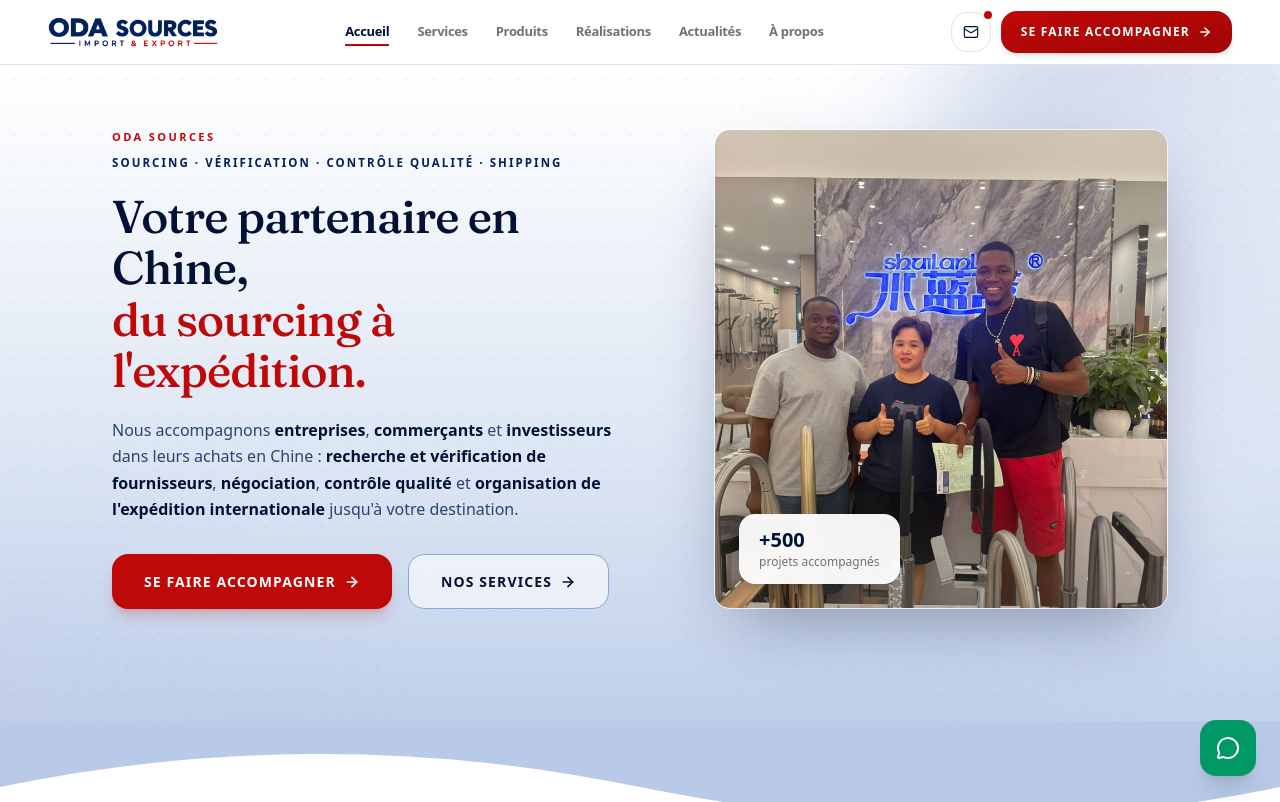
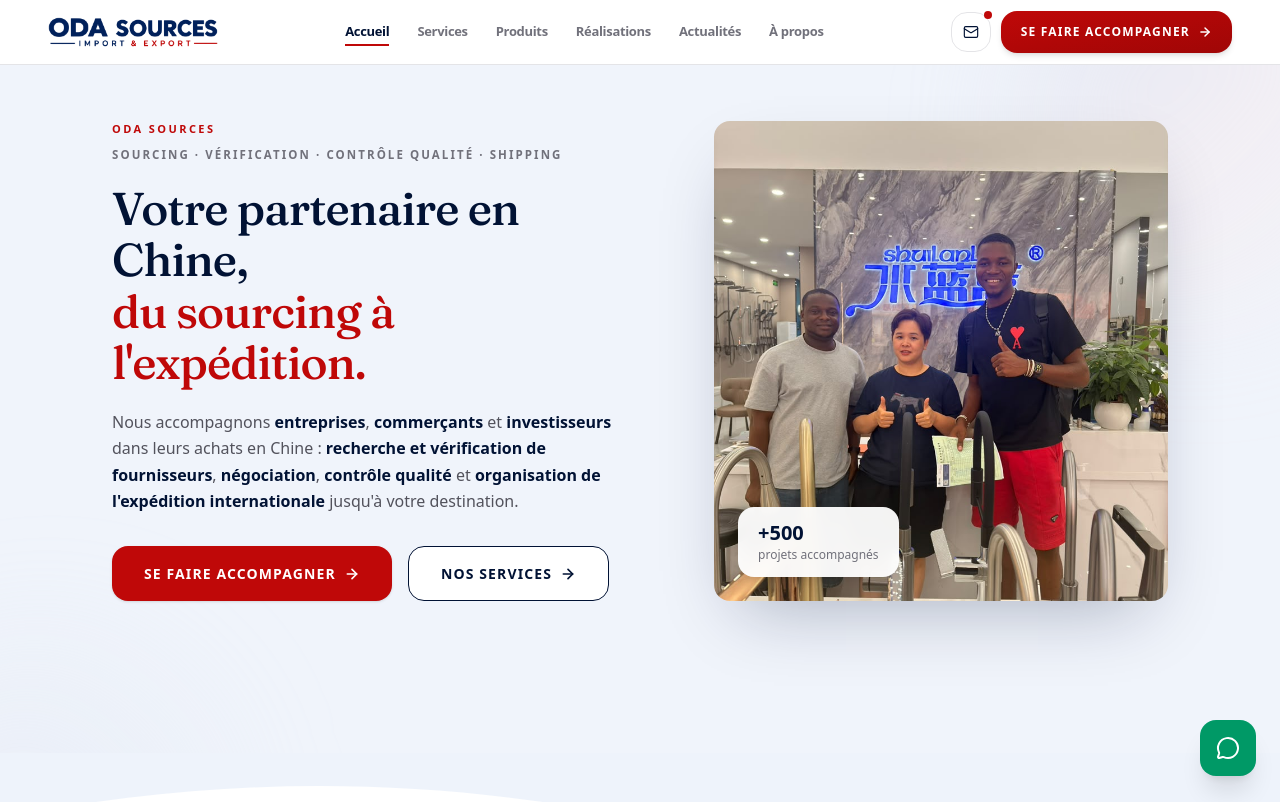
Before and after one commit to PATAWALA/ODA-EXPRESS, a Next.js app: page / in a window 1280 px wide. Shown: the top 802 px of the page. Built offline with nearby package versions, Linux system fonts and the light colour scheme; no server answers.

Commit message:
894 update

```diff
--- a/src/components/sections/Hero.tsx
+++ b/src/components/sections/Hero.tsx
@@ -30,49 +30,24 @@ export default function Hero() {
   }, []);
 
   return (
-    <section
-      className={`relative overflow-hidden bg-gradient-to-b from-white via-navy-100 to-navy-200 ${fraunces.variable}`}
-    >
-      {/* ============ DÉCOR DE FOND ============ */}
-
-      {/* Halo bleu intense en haut à droite */}
+    <section className={`relative overflow-hidden bg-navy-50 ${fraunces.variable}`}>
       <div
         aria-hidden
-        className="pointer-events-none absolute -right-40 -top-40 h-[500px] w-[500px] rounded-full bg-gradient-to-br from-navy-400/40 via-navy-300/25 to-transparent blur-3xl"
+        className="pointer-events-none absolute -right-32 -top-32 h-96 w-96 rounded-full bg-gradient-to-br from-navy-200/40 via-express-100/30 to-transparent blur-3xl"
+      />
+      <div
+        aria-hidden
+        className="pointer-events-none absolute -bottom-24 -left-24 h-80 w-80 rounded-full bg-gradient-to-tr from-express-100/40 via-navy-100/30 to-transparent blur-3xl"
       />
 
-      {/* Halo rouge subtil en bas à gauche (touche express) */}
-      <div
-        aria-hidden
-        className="pointer-events-none absolute -bottom-32 -left-32 h-[420px] w-[420px] rounded-full bg-gradient-to-tr from-express-300/40 via-navy-200/30 to-transparent blur-3xl"
-      />
-
-      {/* Halo bleu moyen au centre-bas (pour renforcer le contraste près de la vague) */}
-      <div
-        aria-hidden
-        className="pointer-events-none absolute bottom-0 left-1/2 h-64 w-[900px] -translate-x-1/2 translate-y-1/4 rounded-full bg-gradient-to-t from-navy-300/50 via-navy-200/30 to-transparent blur-3xl"
-      />
-
-      {/* Motif de points discret */}
-      <div
-        aria-hidden
-        className="pointer-events-none absolute inset-0 opacity-[0.05]"
-        style={{
-          backgroundImage:
-            "radial-gradient(circle, #01215b 1px, transparent 1px)",
-          backgroundSize: "28px 28px",
-        }}
-      />
-
-      {/* ============ CONTENU ============ */}
-      <div className="relative mx-auto w-full max-w-[1440px] px-8 pb-8 sm:px-12 sm:pb-10 lg:px-20 lg:pb-12 xl:px-28">
-        <div className="grid gap-10 py-10 sm:py-12 lg:grid-cols-[1.15fr_1fr] lg:items-stretch lg:gap-20 lg:py-16">
+      <div className="relative mx-auto w-full max-w-[1440px] px-8 pb-16 sm:px-12 sm:pb-20 lg:px-20 lg:pb-24 xl:px-28">
+        <div className="grid gap-10 py-10 sm:py-12 lg:grid-cols-[1.15fr_1fr] lg:items-stretch lg:gap-20 lg:py-14">
           {/* Colonne texte */}
           <div className="order-1 flex flex-col justify-center">
             <p className="text-[11px] font-bold uppercase tracking-[0.22em] text-express-600">
               ODA SOURCES
             </p>
-            <p className="mt-2 text-[11px] font-bold uppercase tracking-[0.18em] text-navy-700 sm:text-[11.5px]">
+            <p className="mt-2 text-[11px] font-bold uppercase tracking-[0.18em] text-zinc-500 sm:text-[11.5px]">
               Sourcing · Vérification · Contrôle qualité · Shipping
             </p>
 
@@ -90,7 +65,7 @@ export default function Hero() {
               </span>
             </h1>
 
-            <p className="mt-5 max-w-2xl text-[15px] leading-[1.65] text-navy-800/80 sm:text-[16px]">
+            <p className="mt-5 max-w-2xl text-[15px] leading-[1.65] text-zinc-600 sm:text-[16px]">
               Nous accompagnons{" "}
               <span className="font-semibold text-navy-900">entreprises</span>,{" "}
               <span className="font-semibold text-navy-900">commerçants</span>{" "}
@@ -118,7 +93,7 @@ export default function Hero() {
                   href="/contact"
                   variant="primary"
                   size="lg"
-                  className="group shadow-lg shadow-express-600/20"
+                  className="group"
                 >
                   Se faire accompagner
                   <ArrowRight
@@ -131,7 +106,7 @@ export default function Hero() {
                   href="/services"
                   variant="outline"
                   size="lg"
-                  className="group border-navy-300 bg-white/60 backdrop-blur-sm"
+                  className="group"
                 >
                   Nos services
                   <ArrowRight
@@ -145,7 +120,7 @@ export default function Hero() {
 
           {/* Colonne image */}
           <div className="relative order-2">
-            <div className="relative h-full min-h-[380px] overflow-hidden rounded-2xl border border-white/60 shadow-[0_30px_70px_-25px_rgba(1,18,52,0.4)]">
+            <div className="relative h-full min-h-[380px] overflow-hidden rounded-2xl shadow-[0_30px_70px_-25px_rgba(1,18,52,0.3)]">
               {IMAGES.map((src, index) => (
                 // eslint-disable-next-line @next/next/no-img-element
                 <img
@@ -158,12 +133,6 @@ export default function Hero() {
                   }
                 />
               ))}
-
-              {/* Léger voile pour que le badge ressorte */}
-              <div
-                aria-hidden
-                className="pointer-events-none absolute inset-0 bg-gradient-to-t from-navy-950/25 via-transparent to-transparent"
-              />
 
               <div className="absolute bottom-6 left-6 rounded-2xl bg-white/95 px-5 py-4 shadow-xl backdrop-blur">
                 <p className="text-[20px] font-bold leading-none text-navy-900">
@@ -178,9 +147,8 @@ export default function Hero() {
         </div>
       </div>
 
-      {/* ============ SVG VAGUE ============ */}
-      {/* La vague blanche "monte" depuis le navy-200 du Hero vers le blanc de la TrustBar */}
-      <SectionDivider variant="wave" bg="navy-200" color="white" />
+      {/* ✅ SVG en bloc : vague blanche qui monte dans le navy-50 */}
+      <SectionDivider variant="wave" bg="navy-50" color="white" />
     </section>
   );
 }
```
